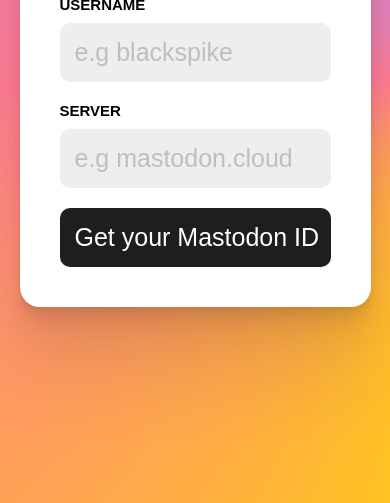
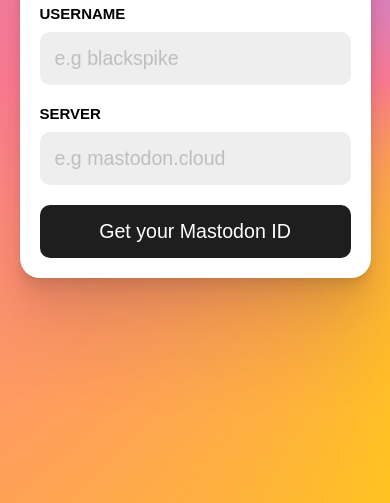
Before and after one commit to blackspike/masto-id-basic, a plain HTML site: page index.html in a window 390 px wide. Shown: the part 341-844 px from the top of the page. Drawn offline with Linux system fonts and the light colour scheme.

Commit message:
responsive fixes

```diff
--- a/index.html
+++ b/index.html
@@ -49,13 +49,13 @@
 
       form {
         background-color: #fff;
-        border-radius: 1rem;
+        border-radius: clamp(1rem, 5vw, 2rem);
         box-shadow: 0px 2px 2.2px rgba(0, 0, 0, 0.02), 0px 4.8px 5.3px rgba(0, 0, 0, 0.028), 0px 9px 10px rgba(0, 0, 0, 0.035), 0px 16.1px 17.9px rgba(0, 0, 0, 0.042), 0px 30.1px 33.4px rgba(0, 0, 0, 0.05), 0px 72px 80px rgba(0, 0, 0, 0.07);
         display: flex;
         flex-direction: column;
         gap: 1rem;
         inline-size: min(90vw, 25rem);
-        padding: 2rem;
+        padding: clamp(1rem, 5vw, 2rem);
       }
 
       label {
@@ -72,6 +72,7 @@
         background-color: #eee;
         border-radius: 0.5rem;
         border: 0;
+        font-size: clamp(0.75rem, 0.2rem + 4vw, 1.25rem);
         inline-size: 100%;
         padding: 0.75rem;
       }
```
